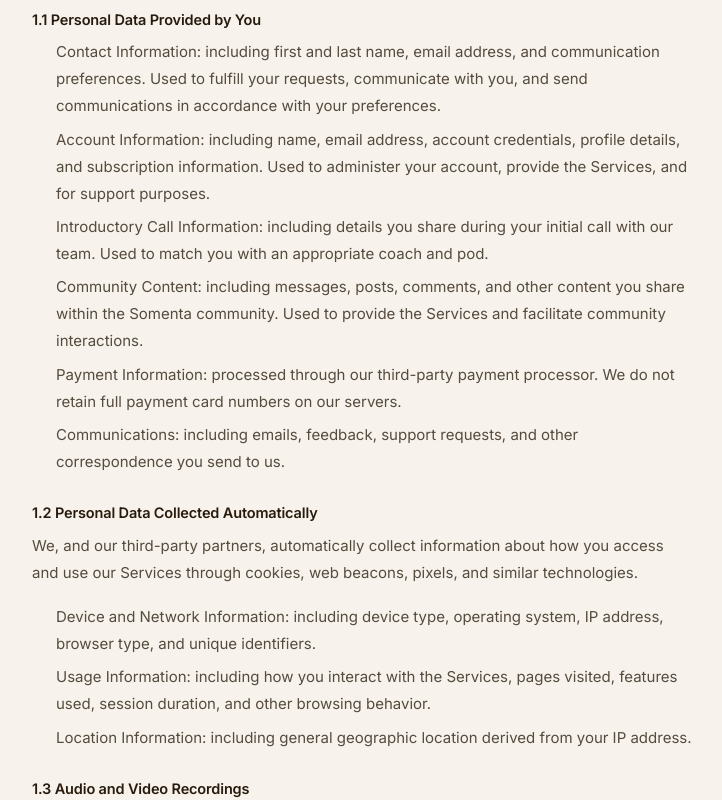
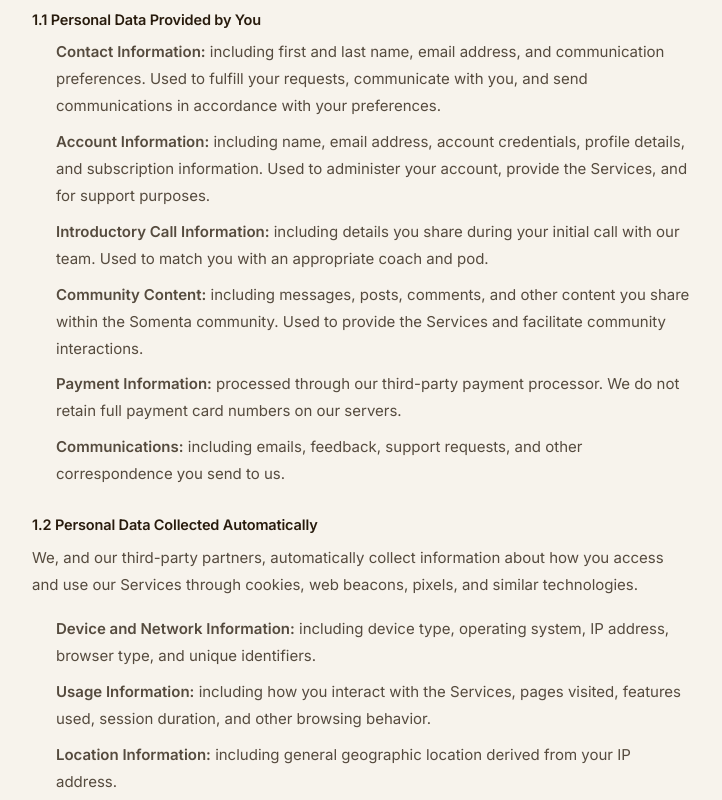
Before and after one commit to shawnpyatetsky-png/somenta-site, a Next.js app: page /privacy in a window 1280 px wide. Shown: the part 820-1620 px from the top of the page, without its empty margins (278-1000 px from the left). Built offline with nearby package versions, Linux system fonts and the light colour scheme.

Commit message:
Bold bullet labels across Privacy, Terms, and Member Agreement pages

```diff
--- a/app/privacy/page.tsx
+++ b/app/privacy/page.tsx
@@ -35,9 +35,9 @@ function P_({ children }: { children: React.ReactNode }) {
   return <p style={body}>{children}</p>
 }
 
-function Ul({ items }: { items: string[] }) {
+function Ul({ items }: { items: React.ReactNode[] }) {
   return (
-    <ul style={{ margin: '0.5rem 0 1rem', paddingLeft: '1.5rem', display: 'flex', flexDirection: 'column', gap: '0.4rem' }}>
+    <ul style={{ margin: '0.5rem 0 1rem', paddingLeft: '1.5rem', display: 'flex', flexDirection: 'column', gap: '0.55rem' }}>
       {items.map((item, i) => (
         <li key={i} style={{ fontSize: '15px', lineHeight: 1.8, color: 'rgba(40,27,13,0.78)' }}>{item}</li>
       ))}
@@ -85,21 +85,21 @@ export default function PrivacyPage() {
 
           <Sub num="1.1" title="Personal Data Provided by You">
             <Ul items={[
-              'Contact Information: including first and last name, email address, and communication preferences. Used to fulfill your requests, communicate with you, and send communications in accordance with your preferences.',
-              'Account Information: including name, email address, account credentials, profile details, and subscription information. Used to administer your account, provide the Services, and for support purposes.',
-              'Introductory Call Information: including details you share during your initial call with our team. Used to match you with an appropriate coach and pod.',
-              'Community Content: including messages, posts, comments, and other content you share within the Somenta community. Used to provide the Services and facilitate community interactions.',
-              'Payment Information: processed through our third-party payment processor. We do not retain full payment card numbers on our servers.',
-              'Communications: including emails, feedback, support requests, and other correspondence you send to us.',
+              <><strong>Contact Information:</strong> including first and last name, email address, and communication preferences. Used to fulfill your requests, communicate with you, and send communications in accordance with your preferences.</>,
+              <><strong>Account Information:</strong> including name, email address, account credentials, profile details, and subscription information. Used to administer your account, provide the Services, and for support purposes.</>,
+              <><strong>Introductory Call Information:</strong> including details you share during your initial call with our team. Used to match you with an appropriate coach and pod.</>,
+              <><strong>Community Content:</strong> including messages, posts, comments, and other content you share within the Somenta community. Used to provide the Services and facilitate community interactions.</>,
+              <><strong>Payment Information:</strong> processed through our third-party payment processor. We do not retain full payment card numbers on our servers.</>,
+              <><strong>Communications:</strong> including emails, feedback, support requests, and other correspondence you send to us.</>,
             ]} />
           </Sub>
 
           <Sub num="1.2" title="Personal Data Collected Automatically">
             <P_>We, and our third-party partners, automatically collect information about how you access and use our Services through cookies, web beacons, pixels, and similar technologies.</P_>
             <Ul items={[
-              'Device and Network Information: including device type, operating system, IP address, browser type, and unique identifiers.',
-              'Usage Information: including how you interact with the Services, pages visited, features used, session duration, and other browsing behavior.',
-              'Location Information: including general geographic location derived from your IP address.',
+              <><strong>Device and Network Information:</strong> including device type, operating system, IP address, browser type, and unique identifiers.</>,
+              <><strong>Usage Information:</strong> including how you interact with the Services, pages visited, features used, session duration, and other browsing behavior.</>,
+              <><strong>Location Information:</strong> including general geographic location derived from your IP address.</>,
             ]} />
           </Sub>
 
@@ -217,13 +217,13 @@ export default function PrivacyPage() {
         <Section num="8" title="Your Rights">
           <P_>Depending on your location and applicable law, you may be able to exercise some or all of the following rights regarding your personal data:</P_>
           <Ul items={[
-            'Right to Know / Access: the right to confirm whether we are processing personal data about you, and to obtain access to and a copy of that data.',
-            'Right to Portability: the right to obtain a copy of your personal data in a structured, commonly used, and machine-readable format.',
-            'Right to Correction: the right to correct inaccuracies in your personal data.',
-            'Right to Deletion: the right to have us delete personal data we maintain about you, subject to certain exceptions.',
-            'Right to Restrict Processing: the right to require us to limit the purposes for which we process your personal data.',
-            'Right to Object: the right to object to processing based on our legitimate interests.',
-            'Right to Withdraw Consent: where consent is the basis for processing, the right to withdraw your consent at any time.',
+            <><strong>Right to Know / Access:</strong> the right to confirm whether we are processing personal data about you, and to obtain access to and a copy of that data.</>,
+            <><strong>Right to Portability:</strong> the right to obtain a copy of your personal data in a structured, commonly used, and machine-readable format.</>,
+            <><strong>Right to Correction:</strong> the right to correct inaccuracies in your personal data.</>,
+            <><strong>Right to Deletion:</strong> the right to have us delete personal data we maintain about you, subject to certain exceptions.</>,
+            <><strong>Right to Restrict Processing:</strong> the right to require us to limit the purposes for which we process your personal data.</>,
+            <><strong>Right to Object:</strong> the right to object to processing based on our legitimate interests.</>,
+            <><strong>Right to Withdraw Consent:</strong> where consent is the basis for processing, the right to withdraw your consent at any time.</>,
           ]} />
           <P_>To exercise any of these rights, please contact us at <a href="mailto:hello@joinsomenta.com" style={{ color: P.rust }}>hello@joinsomenta.com</a>. Before processing your request, we may need to verify your identity.</P_>
         </Section>
@@ -244,9 +244,9 @@ export default function PrivacyPage() {
           <P_>We use cookies and similar tracking technologies to analyze trends, administer our website, and gather usage information. You can control cookies through your browser settings, though disabling cookies may affect your ability to use certain features of the Services.</P_>
           <P_>When you visit our website, a cookie consent banner will appear. Analytics cookies are only set after you explicitly accept. You may withdraw your consent at any time by clearing your browser cookies and declining on your next visit.</P_>
           <Ul items={[
-            'Essential Cookies: required for the basic functionality of the Services, including login and session management.',
-            'Analytics Cookies: we use Google Analytics (provided by Google LLC) to understand how visitors interact with our website, including pages visited, time spent, and general geographic location. Google Analytics collects data anonymously and reports website trends without identifying individual visitors. You can opt out of Google Analytics by declining cookies in our consent banner or by installing the Google Analytics opt-out browser add-on at tools.google.com/dlpage/gaoptout.',
-            'Preference Cookies: used to remember your cookie consent choice and other settings.',
+            <><strong>Essential Cookies:</strong> required for the basic functionality of the Services, including login and session management.</>,
+            <><strong>Analytics Cookies:</strong> we use Google Analytics (provided by Google LLC) to understand how visitors interact with our website, including pages visited, time spent, and general geographic location. Google Analytics collects data anonymously and reports website trends without identifying individual visitors. You can opt out by declining cookies in our consent banner or by installing the Google Analytics opt-out browser add-on at tools.google.com/dlpage/gaoptout.</>,
+            <><strong>Preference Cookies:</strong> used to remember your cookie consent choice and other settings.</>,
           ]} />
         </Section>
 
@@ -274,6 +274,7 @@ export default function PrivacyPage() {
         {/* Footer */}
         <div style={{ marginTop: '4rem', paddingTop: '2rem', borderTop: `1px solid ${P.div}`, display: 'flex', gap: '1.5rem', flexWrap: 'wrap' }}>
           <a href="/terms" style={{ fontSize: '13px', color: P.muted, textDecoration: 'none' }}>Terms of Service</a>
+          <a href="/member-agreement" style={{ fontSize: '13px', color: P.muted, textDecoration: 'none' }}>Member Agreement</a>
           <a href="/" style={{ fontSize: '13px', color: P.muted, textDecoration: 'none' }}>Back to Home</a>
         </div>
 
--- a/app/terms/page.tsx
+++ b/app/terms/page.tsx
@@ -35,9 +35,9 @@ function P_({ children }: { children: React.ReactNode }) {
   return <p style={body}>{children}</p>
 }
 
-function Ul({ items }: { items: string[] }) {
+function Ul({ items }: { items: React.ReactNode[] }) {
   return (
-    <ul style={{ margin: '0.5rem 0 1rem', paddingLeft: '1.5rem', display: 'flex', flexDirection: 'column', gap: '0.4rem' }}>
+    <ul style={{ margin: '0.5rem 0 1rem', paddingLeft: '1.5rem', display: 'flex', flexDirection: 'column', gap: '0.55rem' }}>
       {items.map((item, i) => (
         <li key={i} style={{ fontSize: '15px', lineHeight: 1.8, color: 'rgba(40,27,13,0.78)' }}>{item}</li>
       ))}
@@ -97,9 +97,9 @@ export default function TermsPage() {
         <Section num="2" title="Agreement Structure">
           <P_>Your participation in Somenta is governed by three documents, each serving a distinct purpose:</P_>
           <Ul items={[
-            'Terms of Service (this document): the legal contract governing your use of the Services, payment, liability, and dispute resolution.',
-            'Privacy Policy: how we collect, use, store, and protect your personal information.',
-            'Member Agreement: the behavioral and cultural commitments required of all members, including communication ground rules, confidentiality obligations, and participation expectations.',
+            <><strong>Terms of Service (this document):</strong> the legal contract governing your use of the Services, payment, liability, and dispute resolution.</>,
+            <><strong>Privacy Policy:</strong> how we collect, use, store, and protect your personal information.</>,
+            <><strong>Member Agreement:</strong> the behavioral and cultural commitments required of all members, including communication ground rules, confidentiality obligations, and participation expectations.</>,
           ]} />
           <P_>Together, these three documents constitute the complete agreement between you and Somenta. By using the Services, you acknowledge that you have read, understood, and agreed to all three documents.</P_>
         </Section>
@@ -305,6 +305,7 @@ export default function TermsPage() {
         {/* Footer */}
         <div style={{ marginTop: '4rem', paddingTop: '2rem', borderTop: `1px solid ${P.div}`, display: 'flex', gap: '1.5rem', flexWrap: 'wrap' }}>
           <a href="/privacy" style={{ fontSize: '13px', color: P.muted, textDecoration: 'none' }}>Privacy Policy</a>
+          <a href="/member-agreement" style={{ fontSize: '13px', color: P.muted, textDecoration: 'none' }}>Member Agreement</a>
           <a href="/" style={{ fontSize: '13px', color: P.muted, textDecoration: 'none' }}>Back to Home</a>
         </div>
 
```
